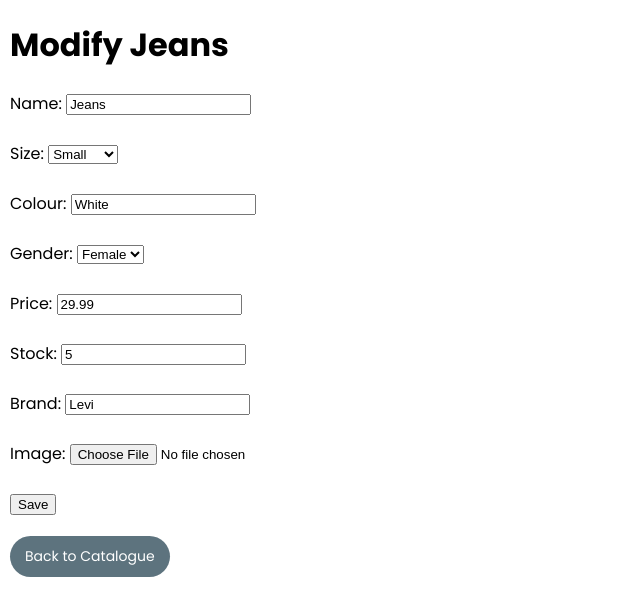
After one commit to Jaydbon/ShopLyft, a Flask app: a page that uses templates/modify.html in a window 1280 px wide. The commit adds this page. Shown: the top 616 px of the page, without its empty margins (0-640 px from the left). Run offline with Flask 3, Linux system fonts and the light colour scheme.

Commit message:
Added modify and updated image saving patterns

```diff
--- a/app.py
+++ b/app.py
@@ -6,10 +6,6 @@ import os # new
 app = Flask(__name__)
 
 catalogue = ClothingCatalogue()
-catalogue.load_items()
-info = []
-for item in catalogue.items:
-    info.append(item.to_dict())
 
 UPLOAD_FOLDER = 'static/images'
 ALLOWED_EXTENSIONS = {'png', 'jpg', 'jpeg', 'gif'}
@@ -20,19 +16,46 @@ def allowed_file(filename):
     """Check if the file has an allowed extension."""
     return '.' in filename and filename.rsplit('.', 1)[1].lower() in ALLOWED_EXTENSIONS
 
+info = []
+
+def loadData():
+    global info
+    catalogue.load_items()
+    info = []
+    for item in catalogue.items:
+        info.append(item.to_dict())
+
+def saveImages(image, itemName):
+    try:
+        image_filename = f"image_{itemName}.png"
+        image_path = os.path.join(app.config['UPLOAD_FOLDER'], image_filename)
+        image_path = image_path.replace('\\', '/')
+        print(image_path)
+        image.save(image_path)
+    except Exception as e:
+        print(f"Error: {e}")
 
 @app.route('/')
 def staff():
+    loadData()
     return render_template('staff.html', cards = info)
 
 @app.route('/admin')
 def admin():
+    loadData()
     return render_template('admin.html', cards=info)
 
 @app.route('/add')
 def add():
     return render_template('add.html')
 
+@app.route('/modify/<item_id>')
+def modify(item_id):
+    for item in info:
+        if item['name'] == item_id:
+            return render_template('modify.html', item=item)
+    else:
+        return render_template('admin.html', cards=info)
 
 @app.route('/delete/<item_id>', methods=['POST'])
 def deleteItem(item_id):
@@ -57,17 +80,9 @@ def submit():
     quantity = int(request.form.get('stock'))  # 'stock' in the form corresponds to 'quantity' in the backend
     brand = request.form.get('brand')
     image = request.files['image']
-    if image and allowed_file(image.filename):
-        image_number = len(info)+1
-        print(image_number)
-        image_filename = f"image_{image_number}.png"
-        image_path = os.path.join(app.config['UPLOAD_FOLDER'], image_filename)
-        image_path = image_path.replace('\\', '/')
-        image.save(image_path)
-    else:
-        image_path = ""
+    saveImages(image, name)
 
-    image_path = image_path[6::]
+    image_path = f'/images/image_{name}.png'
     new_item = ClothingItem(name, size, colour, gender, price, quantity, brand, image_path)
     catalogue.add_item(new_item)
 
@@ -75,5 +90,35 @@ def submit():
 
     return redirect(url_for('add'))
 
+@app.route('/updateItem/<item_id>', methods=['POST'])
+def updateItem(item_id):
+    for item in info:
+        if item['name'] == item_id:
+            name = request.form.get('name')
+            size = request.form.get('size')
+            colour = request.form.get('colour')
+            gender = request.form.get('gender')
+            price = float(request.form.get('price'))
+            quantity = int(request.form.get('stock'))  # 'stock' in the form corresponds to 'quantity' in the backend
+            brand = request.form.get('brand')
+            image = request.files['image']
+
+            image_filename = f"image_{item['name']}.png"
+            image_path = os.path.join(app.config['UPLOAD_FOLDER'], image_filename)
+            image_path = image_path.replace('\\', '/')
+
+            try:
+                os.remove(image_path)
+            except Exception as e:
+                print(f'Error has occured {e}')
+
+            saveImages(image, name)
+
+            new_item = ClothingItem(name, size, colour, gender, price, quantity, brand, f'/images/image_{name}.png')
+            catalogue.edit_item(item_id, new_item)
+
+    return redirect(url_for('staff'))
+
+
 if __name__ == '__main__':
     app.run(debug=True)
--- a/catalogue.csv
+++ b/catalogue.csv
@@ -1,5 +1,6 @@
 name,size,colour,gender,price,quantity,brand,image
-Polo T-shirt,M,Blue,M,15.99,10,Polo,images/image_1.png
-Jeans,L,White,F,29.99,5,Levi,images/image_2.png
-Luxury Tshirt,M,Pink,F,39.99,8,Ralph Lauren,images/image_3.png
-Purple Shirt,medium,Purple,male,10.0,23,Gucci,/images/image_4.png
+Polo T-shirt,medium,Blue,male,15.99,10,Polo,images/image_Polo T-shirt.png
+Jeans,L,White,female,29.99,5,Levi,images/image_Jeans.png
+Luxury Tshirt,medium,Pink,female,39.99,8,Ralph Lauren,images/image_Luxury Tshirt.png
+Purple Shirt,medium,Purple,male,10.0,23,Gucci,/images/image_Purple Shirt.png
+Rizzler Shirt,small,Black,male,50.0,23,Unknown,/images/image_Rizzler Shirt.png
--- /dev/null
+++ b/templates/modify.html
@@ -0,0 +1,49 @@
+<!DOCTYPE html>
+<html lang="en">
+<head>
+    <meta charset="UTF-8">
+    <meta name="viewport" content="width=device-width, initial-scale=1.0">
+    <link rel="stylesheet" href="{{url_for('static', filename='add.css')}}">
+    <title>ShopLyft</title>
+</head>
+<body>
+    <h1>Modify {{item['name']}}</h1>
+    <form action="{{ url_for('updateItem', item_id=item['name']) }}" method="post" enctype="multipart/form-data">
+        <label for="name">Name:</label>
+        <input type="text" id="name" name="name" value="{{item['name']}}"><br><br>
+
+        <label for="size">Size:</label>
+        <select id="size" name="size" value="{{item['size']}}">
+            <option value="small" {% if item['size'] == 'small' %}selected{% endif %}>Small</option>
+            <option value="medium" {% if item['size'] == 'medium' %}selected{% endif %}>Medium</option>
+            <option value="large" {% if item['size'] == 'large' %}selected{% endif %}>Large</option>
+        </select><br><br>
+
+        <label for="colour">Colour:</label>
+        <input type="text" id="colour" name="colour" value="{{item['colour']}}"><br><br>
+
+        <label for="gender">Gender:</label>
+        <select id="gender" name="gender" value="{{item['gender']}}">
+            <option value="male" {% if item['gender'] == 'male' %}selected{% endif %}>Male</option>
+            <option value="female" {% if item['gender'] == 'female' %}selected{% endif %}>Female</option>
+            <option value="unisex" {% if item['gender'] == 'unisex' %}selected{% endif %}>Unisex</option>
+        </select><br><br>
+
+        <label for="price">Price:</label>
+        <input type="number" id="price" name="price" step="0.01" value="{{item['price']}}"><br><br>
+
+        <label for="stock">Stock:</label>
+        <input type="number" id="stock" name="stock" value="{{item['quantity']}}"><br><br>
+
+        <label for="brand">Brand:</label>
+        <input type="text" id="brand" name="brand" value="{{item['brand']}}"><br><br>
+
+        <label for="image">Image:</label>
+        <input type="file" id="image" name="image" accept="image/*"><br><br>
+
+        <button type="submit">Save</button>
+    </form>
+
+    <a class="admin-redirect-button" href="/admin">Back to Catalogue</a>
+</body>
+</html>
```
Also changed, not shown: templates/admin.html (+6 -8 lines), static/images/image_Double Chunk Chocolate Cookie.png (added), static/images/image_Jeans.png (renamed from static/images/image_2.png), static/images/image_Luxury Tshirt.png (renamed from static/images/image_3.png), static/images/image_Polo T-shirt.png (renamed from static/images/image_1.png), static/images/image_Purple Shirt.png (renamed from static/images/image_4.png), static/images/image_Rizzler Shirt.png (added).
